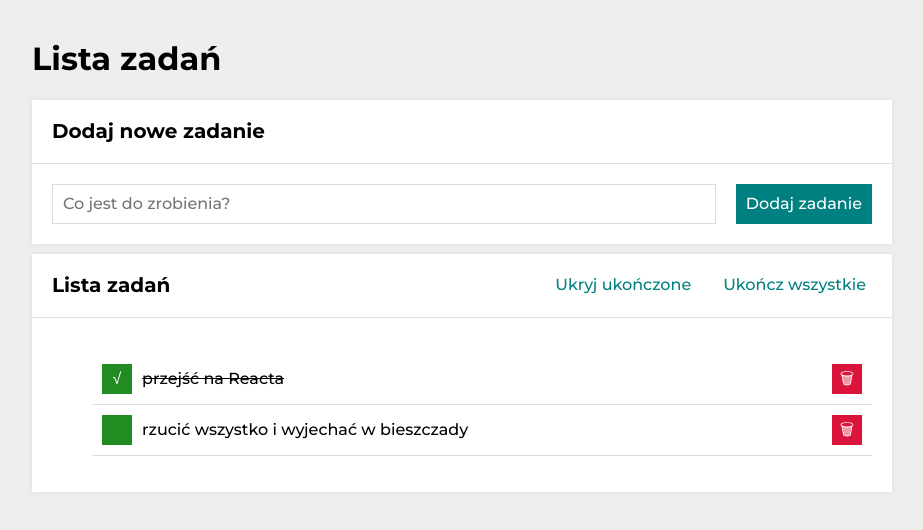
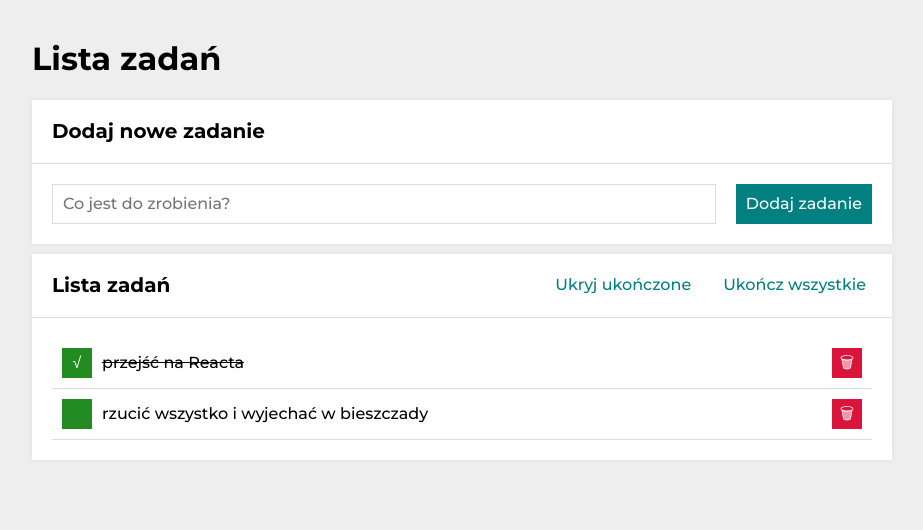
Before and after one commit to AmandaChawinska/List--task-react, a React (Create React App) app: page / in a window 1280 px wide. Shown: the top 530 px of the page, without its empty margins (178-1101 px from the left). Built offline with nearby package versions, Linux system fonts and the light colour scheme.

Commit message:
hideDoneTasks renamed to hideDone

```diff
--- a/src/App.js
+++ b/src/App.js
@@ -11,7 +11,7 @@ const tasks = [
   { id: 2, content: "rzucić wszystko i wyjechać w bieszczady", done: false },
 ];
 
-const hideDoneTasks = false;
+const hideDone = false;
 
 
 function App() {
@@ -25,8 +25,8 @@ function App() {
 
       <Section
       title="Lista zadań"
-      body={ <Tasks tasks={tasks} hideDoneTasks={hideDoneTasks} />}
-      extraHeaderContent={<Buttons tasks={tasks} hideDoneTasks={hideDoneTasks} />}
+      body={ <Tasks tasks={tasks} hideDone={hideDone} />}
+      extraHeaderContent={<Buttons tasks={tasks} hideDone={hideDone} />}
       />
 
     </Container>
--- a/src/Buttons/index.js
+++ b/src/Buttons/index.js
@@ -1,12 +1,12 @@
 import React, { Fragment } from "react";
 import "./style.css";
 
-const Buttons = ({ tasks, hideDoneTasks }) => (
+const Buttons = ({ tasks, hideDone }) => (
     tasks.length > 0 && (
         <div className="buttons">
             <Fragment>
                 <button className="buttons__button ">
-                    {hideDoneTasks ? "Pokaż" : "Ukryj"} ukończone
+                    {hideDone ? "Pokaż" : "Ukryj"} ukończone
             </button>
                 <button
                     className="buttons__button"
--- a/src/Tasks/index.js
+++ b/src/Tasks/index.js
@@ -2,11 +2,11 @@ import React from "react";
 import "./style.css";
 
 const Tasks = (props) => (
-    <ul classNameName="tasks ">
+    <ul className="tasks ">
         {props.tasks.map(task => (
             <li
             key={task.id}
-                className={`tasks__item${task.done && props.hideDoneTasks ? " tasks__item--hidden" : ""}`}
+                className={`tasks__item${task.done && props.hideDone ? " tasks__item--hidden" : ""}`}
             >
                 <button className="tasks__button tasks__button--toggleDone ">
                     {task.done ? "√" : ""}
```
